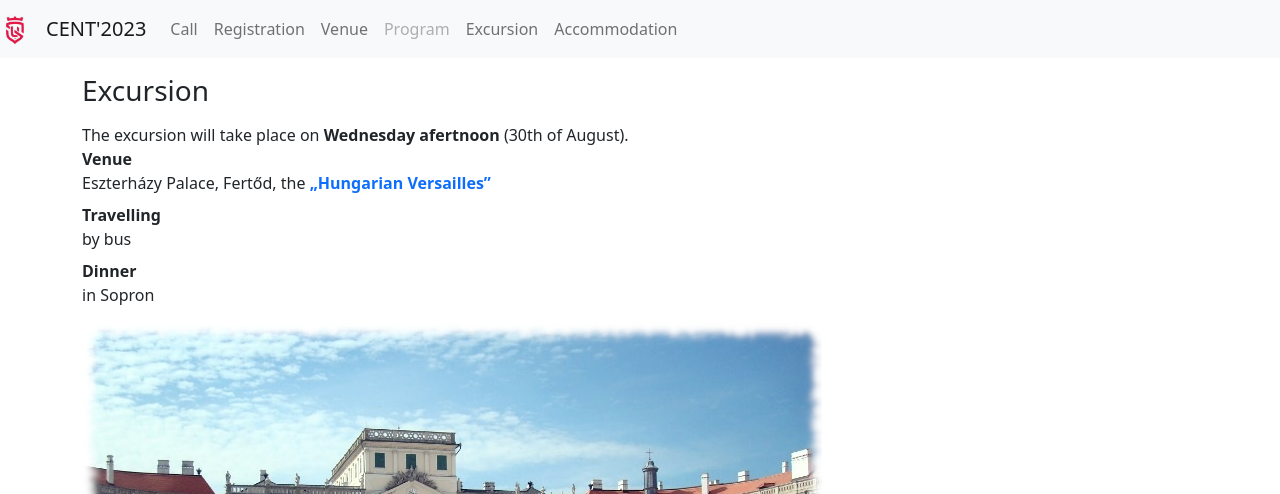
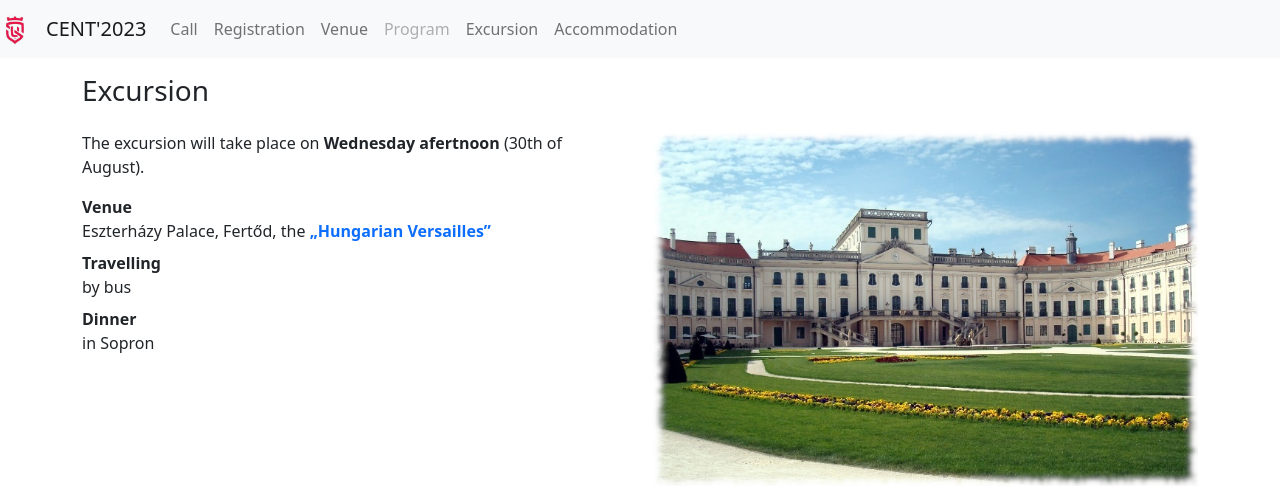
Before and after one commit to cent2023/cent2023.github.io, a Jekyll site: the page built from excursion.html, in a window 1280 px wide. Shown: the top 494 px of the page. Built offline with Jekyll 4.4.1, drawn with Linux system fonts in a browser that asks for light colours; grey boxes are pictures that could not be loaded.

Commit message:
Minor fixes

```diff
--- a/accommodation.html
+++ b/accommodation.html
@@ -8,6 +8,10 @@
 		During the reservation, please use the promotional code <code>MATKONF</code> after giving the dates and the number of guests.
 		The distance between Hotel Sopron and the main campus of University of Sopron is approximately 2.5 km.
 	</p>
+
+	<div>
+		<iframe width="100%" height="400px" frameborder="0" allowfullscreen src="//umap.openstreetmap.fr/en/map/cent-2023_890242?scaleControl=false&miniMap=false&scrollWheelZoom=true&allowEdit=false&searchControl=null&tilelayersControl=null&embedControl=null&onLoadPanel=undefined&datalayersControl=false&moreControl=false#14/47.6844/16.5885"></iframe><p><a href="//umap.openstreetmap.fr/en/map/cent-2023_890242">See full screen</a></p>
+	</div>
 
 	<h4>Price of one night (HUF)</h4>
 	<div class="py-3">
--- a/excursion.html
+++ b/excursion.html
@@ -1,11 +1,9 @@
 ---
 title: Excursion
 ---
-<div>
-	The excursion will take place on <b>Wednesday afertnoon</b> (30th of August).
-</div>
-
-<div>
+<div class="row py-2">
+	<div class="col-md-6">
+		<p>The excursion will take place on <b>Wednesday afertnoon</b> (30th of August).</p>
 		<dl>
 			<dt>Venue</dt>
 			<dd>Eszterházy Palace, Fertőd, the <a href="http://www.eszterhaza.hu/" target="_blank"> „Hungarian Versailles”</a></dd>
@@ -15,5 +13,12 @@
 			<dd>in Sopron</dd>
 		</dl>
 	</div>
+	<div class="col-md-6">
+		<img src="assets/fertod.jpg" class="img-fluid" alt="Eszterházy Palace">
+	</div>
+</div>
 
-<img src="assets/fertod.jpg" class="img-fluid" alt="Eszterházy Palace">
+<div>
+	<iframe width="100%" height="500px" frameborder="0" allowfullscreen src="//umap.openstreetmap.fr/en/map/cent-2023_890242?scaleControl=false&miniMap=false&scrollWheelZoom=true&zoomControl=null&allowEdit=false&moreControl=false&searchControl=null&tilelayersControl=null&embedControl=null&datalayersControl=null&onLoadPanel=undefined&captionBar=false#12/47.6600/16.7507"></iframe>
+	<p><a href="//umap.openstreetmap.fr/en/map/cent-2023_890242">See full screen</a></p>
+</div>
--- a/index.html
+++ b/index.html
@@ -11,7 +11,7 @@
 			The 25th Central European Number Theory Conference will be held <strong>August 28 - September 1, 2023</strong> in <strong>Sopron, Hungary</strong>.
 		</p>
 		<p>
-			This conference is the successor of the traditional Czech and Slovak International Conference on Number Theory which has been organized since 1972, followed by the first (24th) CENT organized by J. Selye University, Komárno, Slovakia in 2019.
+			This conference is the successor of the traditional Czech and Slovak International Conference on Number Theory which has been organized since 1972, followed by the <a href="https://ntc.osu.cz/cent2019" target="_blank">first (24th) CENT</a> organized by J. Selye University, Komárno, Slovakia in 2019.
 		</p>
 		<p>
 			The suggested arrival day is August 27 (Sunday).
--- a/registration.html
+++ b/registration.html
@@ -6,7 +6,7 @@
 	<h4>Fees</h4>
 
 	<p>
-		The registration fee is <b>68000 Ft</b> or <b>€180</b> that includes conference materials, coffee breaks, banquett dinner, excursion with dinner, but <u>does not include accommodation</u>. <a href="accomodation.html">Accommodation</a> can be booked separately in the conference hotel.
+		The registration fee is <b>68000 Ft</b> or <b>€180</b> that includes conference materials, coffee breaks, banquett dinner, excursion with dinner, but <u>does not include accommodation</u>. <a href="accommodation.html">Accommodation</a> can be booked separately in the conference hotel.
 	</p>
 
 	<p>Fee for accompanying person: 30000 Ft or €80 that includes banquett dinner, excursion with dinner.</p>
--- a/venue.html
+++ b/venue.html
@@ -2,9 +2,9 @@
 title: Venue
 ---
 <div>
-	The venue of the conference will be the <b>Main campus of the University of Sopron</b>, located at Bajcsy-Zsilinszky u. 4, Sopron, Hungary:
+	The venue of the conference will be the <a href="http://www.ligneum.hu/" target="_blank">Ligneum Exhibition Centre</a> located at the <b>main campus of the University of Sopron</b>, Bajcsy-Zsilinszky u. 4, Sopron, Hungary:
 </div>
 
 <div class="py-2">
-	<iframe width="100%" height="350" frameborder="0" scrolling="no" marginheight="0" marginwidth="0" src="https://www.openstreetmap.org/export/embed.html?bbox=16.573390960693363%2C47.67683841197466%2C16.581008434295658%2C47.68366450193928&amp;layer=mapnik&amp;marker=47.6802515685977%2C16.577199697494507" style="border: 1px solid black"></iframe><br/><small><a href="https://www.openstreetmap.org/?mlat=47.68025&amp;mlon=16.57720#map=17/47.68025/16.57720">View Larger Map</a></small>
+	<iframe width="100%" height="500px" frameborder="0" allowfullscreen src="//umap.openstreetmap.fr/en/map/cent-2023_890242?scaleControl=false&miniMap=false&zoomControl=true&allowEdit=false&moreControl=false&searchControl=null&tilelayersControl=null&embedControl=null&datalayersControl=false&onLoadPanel=undefined#16/47.67917/16.57690"></iframe><p><a href="//umap.openstreetmap.fr/en/map/cent-2023_890242">See full screen</a></p>
 </div>
```
Lines whose indentation alone changed are shown as unchanged.
